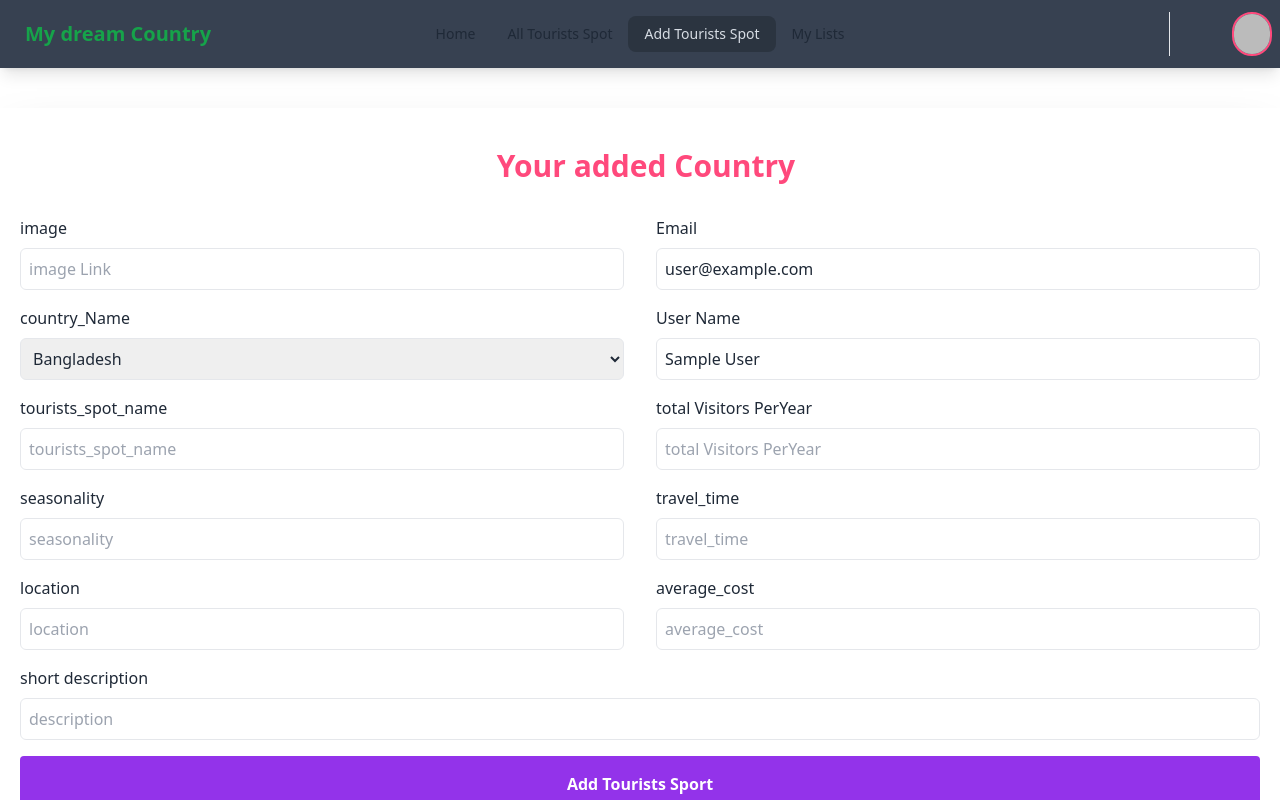
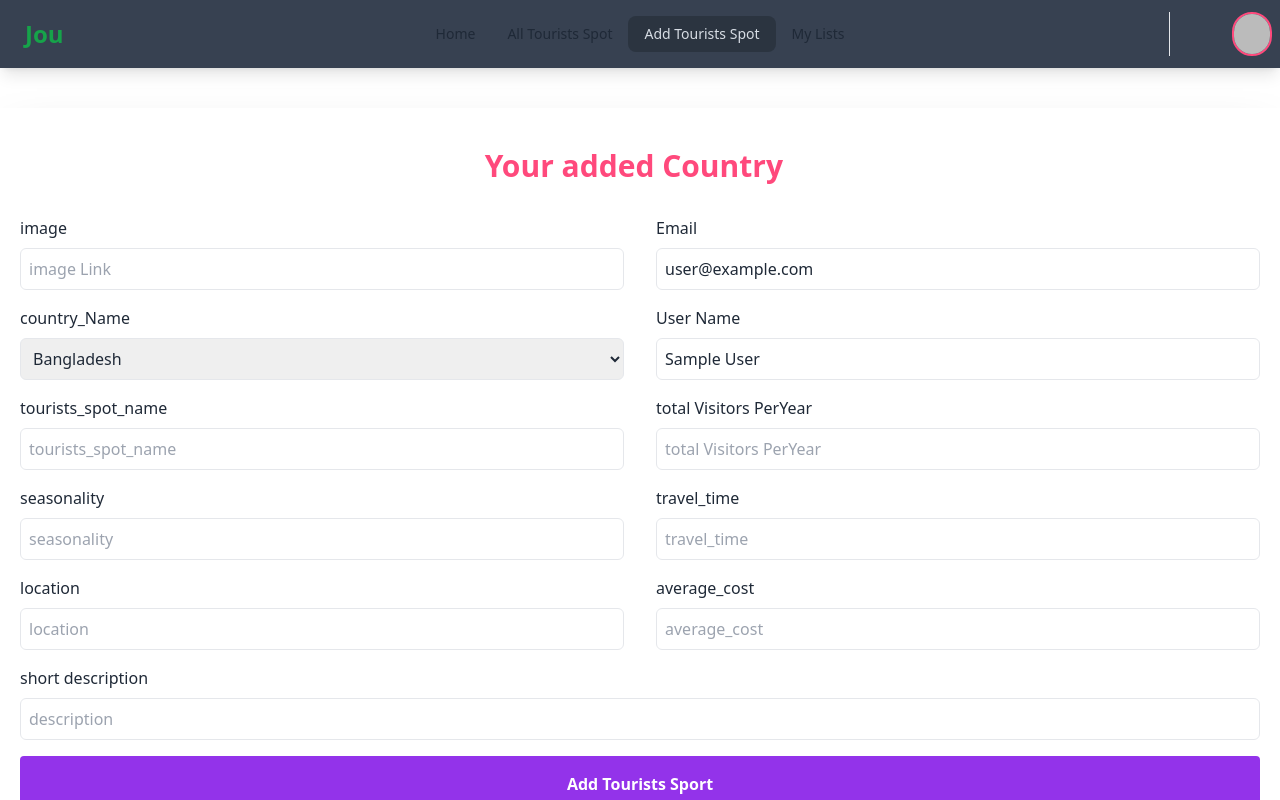
Before and after one commit to nayeem-miah/b9a10-client-10-Journy-Junction, a React (Vite) app: page /addTourists in a window 1280 px wide. Shown: the top 800 px of the page. Built offline with nearby package versions, Linux system fonts and the light colour scheme; no server answers; sample sign-in values are in the browser's storage.

Commit message:
addedd-redmi.md

```diff
--- a/package.json
+++ b/package.json
@@ -15,6 +15,7 @@
     "firebase": "^10.11.1",
     "localforage": "^1.10.0",
     "lottie-react": "^2.4.0",
+    "lottie-web": "^5.12.2",
     "match-sorter": "^6.3.4",
     "react": "^18.2.0",
     "react-dom": "^18.2.0",
@@ -22,6 +23,7 @@
     "react-hook-form": "^7.51.3",
     "react-icons": "^5.1.0",
     "react-router-dom": "^6.23.0",
+    "react-simple-typewriter": "^5.0.1",
     "sort-by": "^1.2.0",
     "sweetalert2": "^11.10.8",
     "swiper": "^11.1.1"
--- a/src/Components/Navbar/Navbar.jsx
+++ b/src/Components/Navbar/Navbar.jsx
@@ -2,6 +2,7 @@ import { useContext, useState } from "react";
 import { Link, NavLink } from "react-router-dom";
 import { AuthContext } from "../../Context/AuthContextProvider";
 import Swal from "sweetalert2";
+import { Typewriter } from "react-simple-typewriter";
 
 const Navbar = () => {
   const { user, logout } = useContext(AuthContext);
@@ -32,8 +33,7 @@ const Navbar = () => {
         <NavLink to="/allTourists">All Tourists Spot</NavLink>
       </li>
       <span>
-        {
-        user && (
+        {user && (
           <li>
             <NavLink to="/addTourists"> Add Tourists Spot</NavLink>
           </li>
@@ -75,7 +75,17 @@ const Navbar = () => {
             {nabLinks}
           </ul>
         </div>
-        <a className="btn btn-ghost text-xl text-green-600">My dream Country</a>
+        <a className="btn btn-ghost text-2xl text-green-600">  <Typewriter
+                  words={['JourneyJunction', ' JourneyJunction', ' JourneyJunction', ' JourneyJunction']}
+                  loop={4}
+                  cursor
+                  // cursorStyle="_"
+                  typeSpeed={70}
+                  deleteSpeed={50}
+                  delaySpeed={1000}
+                  // onLoopDone={handleDone}
+                  // onType={handleType}
+                /></a>
       </div>
       <div className="navbar-center hidden lg:flex">
         <ul className="menu menu-horizontal px-1">{nabLinks}</ul>
--- a/src/Components/UpdatedPage/UpdatedPage.jsx
+++ b/src/Components/UpdatedPage/UpdatedPage.jsx
@@ -1,13 +1,15 @@
 import Swal from "sweetalert2";
 
 import PageTitle from "../../pages/MyLIst/PageTitle";
-import { useLoaderData } from "react-router-dom";
+import { useLoaderData, useParams } from "react-router-dom";
 
 const UpdatedPage = () => {
   const updateDetais = useLoaderData();
-
-  console.log(updateDetais);
+  const {id} = useParams();
+console.log(id);
+  // console.log(updateDetais.image);
   const {
+    _id,
     image,
     country_Name,
     tourists_spot_name,
@@ -21,6 +23,7 @@ const UpdatedPage = () => {
     description,
   } = updateDetais;
   const handleUpdated = (e) => {
+    console.log(' button a click kora hosre', _id);
     e.preventDefault();
     const form = e.target;
     const image = form.image.value;
@@ -39,6 +42,7 @@ const UpdatedPage = () => {
       image,
       country_Name,
       tourists_spot_name,
+
       seasonality,
       location,
       email,
@@ -48,7 +52,7 @@ const UpdatedPage = () => {
       average_cost,
       description,
     };
-    // console.log(updatedTourist);
+
     fetch(`http://localhost:5000/tourist/${id}`, {
       method: "PUT",
       headers: {
@@ -58,12 +62,12 @@ const UpdatedPage = () => {
     })
       .then((res) => res.json())
       .then((data) => {
-        // console.log(data);
-        if (data.insertedId) {
+        console.log(data);
+        if (data.modifiedCount) {
           Swal.fire({
             position: "top-center",
             icon: "success",
-            title: `${tourists_spot_name} updated successfully`,
+            title: "updated successfully",
             showConfirmButton: false,
             timer: 2000,
           });
@@ -82,7 +86,9 @@ const UpdatedPage = () => {
               <span className="mr-3 text-[#FF497C]">
                 <i className="bx bxs-alarm-add"></i>
               </span>
-              <span className="text-[#ef36c4]">Your Data Updating</span>
+              <span className="text-[#ef36c4]">
+                Your Data Updating : {tourists_spot_name}
+              </span>
             </p>
           </div>
           {/* form */}
--- a/src/pages/AddTouristSport/AddTouristSport.jsx
+++ b/src/pages/AddTouristSport/AddTouristSport.jsx
@@ -1,6 +1,7 @@
 import { useContext } from "react";
 import { AuthContext } from "../../Context/AuthContextProvider";
 import Swal from "sweetalert2";
+import { Typewriter } from "react-simple-typewriter";
 
 const AddTouristSport = () => {
   const { user } = useContext(AuthContext);
@@ -63,12 +64,19 @@ const AddTouristSport = () => {
         <div className="shadow-2xl p-5  dark:bg-[#121c26d5]">
           <div className="mt-5 mb-8">
             <p className="text-center text-3xl font-semibold">
-              <span className="mr-3 text-[#FF497C]">
-                <i className="bx bxs-alarm-add"></i>
-              </span>
               <span className="text-[#FF497C]">
-                <span className="text-[#FF497C]"></span>
-                Your added Country
+                <Typewriter
+                  words={['Your added Country', ' Your added Country', ' Your added Country', ' Your added Country']}
+                  loop={Infinity}
+                  cursor
+                  cursorStyle="_"
+                  typeSpeed={70}
+                  deleteSpeed={50}
+                  delaySpeed={1000}
+                  // onLoopDone={handleDone}
+                  // onType={handleType}
+                />
+
               </span>
             </p>
           </div>
--- a/src/pages/Home/Home.jsx
+++ b/src/pages/Home/Home.jsx
@@ -3,6 +3,7 @@ import Header from "../../Components/Header/Header";
 import Card from "../../Components/Cards/Card";
 import Askquesation from "../../Components/Askquesation";
 import PageTitle from "../MyLIst/PageTitle";
+import { Typewriter } from "react-simple-typewriter";
 
 const Home = () => {
   const touristData = useLoaderData();
@@ -35,7 +36,17 @@ const Home = () => {
           <br />
         </p>
         <p className="text-blue-600 text-2xl text-center my-6">
-          leTs go to Top Six Tourist Spots in the World.........{" "}
+        <Typewriter
+                  words={['leTs go to Top Six Tourist Spots in the World.........', 'leTs go to Top Six Tourist Spots in the World.........' ]}
+                  loop={Infinity}
+                  cursor
+                  cursorStyle="_"
+                  typeSpeed={70}
+                  deleteSpeed={50}
+                  delaySpeed={1000}
+                  // onLoopDone={handleDone}
+                  // onType={handleType}
+                />
         </p>
       </div>
      <div className="grid lg:grid-cols-3 grid-cols-1 gap-8">
```
Also changed, not shown: 2 other files (tests, documents, lock files or other folders).
